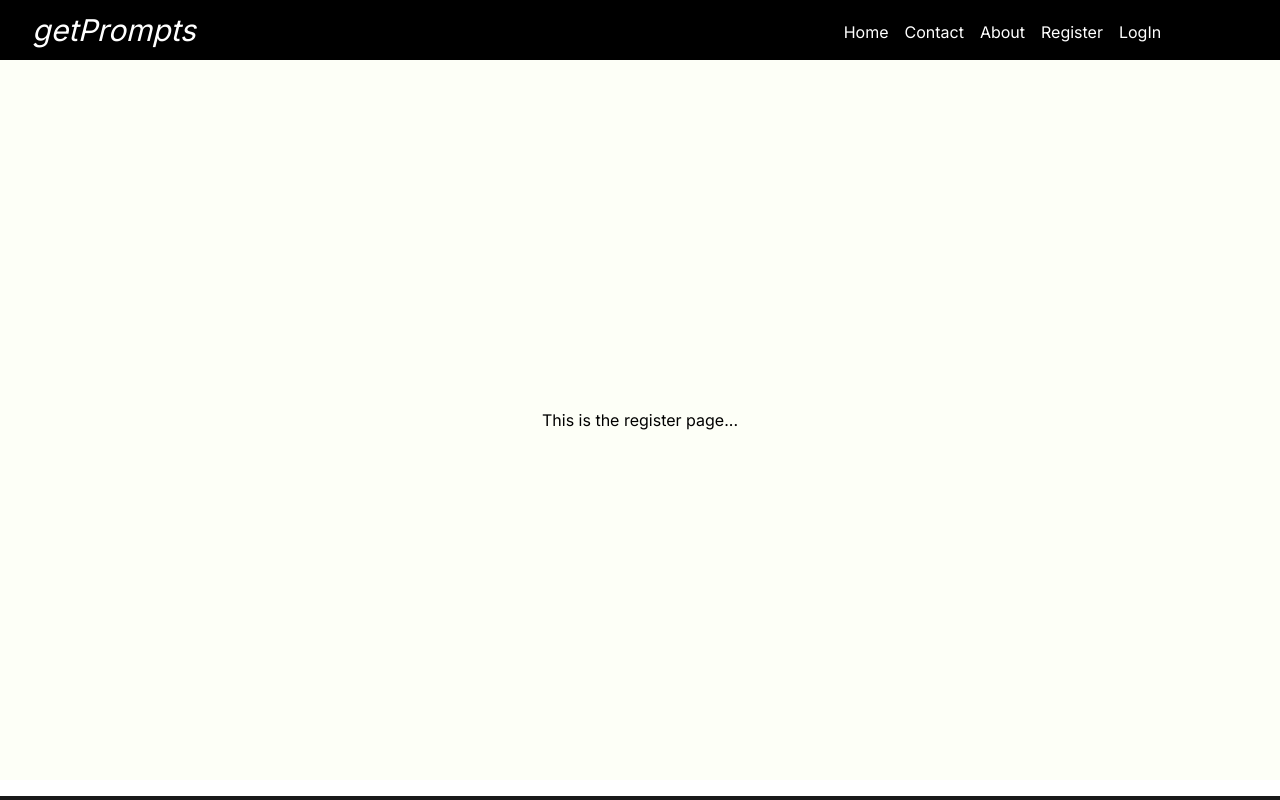
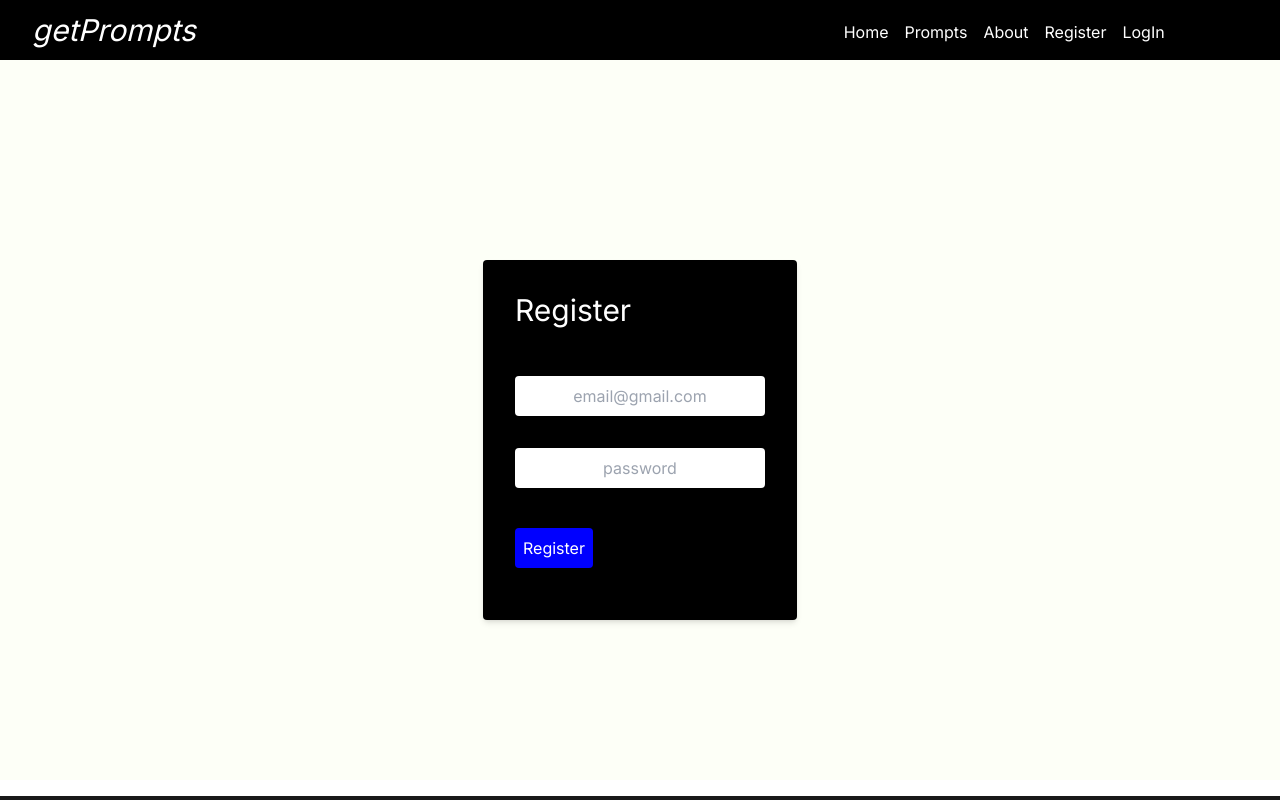
Before and after one commit to Nash0509/getPrompt, a Next.js app: page /register in a window 1280 px wide. Shown: the top 800 px of the page. Built offline with nearby package versions, Linux system fonts and the light colour scheme.

Commit message:
Whatever commit

```diff
--- a/app/login/page.jsx
+++ b/app/login/page.jsx
@@ -1,13 +1,68 @@
-import React from 'react'
+'use client'
+import React, {useEffect, useState} from 'react'
+
 
 const page = () => {
-  return (
-    <div className='h-[90vh]  flex justify-center' style={{alignItems:'center', backgroundColor:'rgb(253, 255, 247)'}}>
-      <div>
-        <p>This is the login page...</p>
-      </div>
-    </div>
-  )
+
+  const [email, setEmail] = useState('');
+  const [pass, setPass] = useState('');
+
+  async function handleLogin(e) {
+
+     e.preventDefault();
+
+     if(email === undefined || pass === undefined) {
+      alert("Please enter all the required fields");
+      return ;
+     }
+
+     if(localStorage.getItem('token')) {
+      alert("You have already logged in");
+      return ;
+     }
+
+     try {
+
+        await fetch(`https://getprompt.onrender.com/login/${email}/${pass}`, {
+          cache : 'no-store'
+        })
+        .then((res) => res.json())
+        .then((res) => {
+
+          if(res.statusCode === 404) {
+            alert("No account found with this email...");
+          }
+          if(res.statusCode === 200) {
+            alert("registered successfully..."+res.token);
+            console.log("Registered successfully : "+res.token);
+            localStorage.setItem("token", res.token);
+          }
+          else alert("Some error occured please try again");
+
+        })
+
+     }
+     catch (err) {
+      console.log("An error has occurred");
+      alert("An error cooured from the login from the frontend..." +err.message);
+     }
+
+  }
+
+ return (
+   <div className='h-[90vh]  flex justify-center pt-[25vh]' style={{backgroundColor:'rgb(253, 255, 247)'}}>
+     <div className='bg-black text-white h-[45vh] p-[2rem] rounded shadow-md'>
+
+       <form>
+         <h1 className='mb-[3rem] text-3xl'>LogIn</h1>
+         <input type="email" placeholder='email@gmail.com' onChange={(e) => setEmail(e.target.value)} className='mb-[1rem] p-[0.5rem] rounded text-center text-black'/><br />
+         <input type="password" placeholder='password' onChange={(e) => setPass(e.target.value)} className='my-[1rem] p-[0.5rem] rounded text-center text-black'/><br />
+         <button onClick={(e) => handleLogin(e)} className='my-[1.5rem] bg-[blue] p-[0.5rem] rounded'><input type="submit" style={{display:'none'}}/>Register</button>
+       </form>
+
+     </div>
+   </div>
+ )
 }
 
 export default page
--- a/app/page.js
+++ b/app/page.js
@@ -2,23 +2,28 @@
 import React from 'react';
 import { Typewriter } from 'react-simple-typewriter'
 import { FaArrowAltCircleRight } from 'react-icons/fa';
+import Image from 'next/image';
+import { useRouter } from 'next/navigation';
 
 const Page = () => {
+
+  const router = useRouter();
+
   return (
-    <div className='h-[90vh]'>
+    <div className='h-[65vh]'>
       <div className='flex justify-center mt-[25vh] flex-col' style={{alignItems:'center'}}>
         <p className='2xl:text-6xl xl:text-5xl lg:text-4xl md:text-3xl sm:text-[2rem] font-bold'>Discover and create AI &nbsp;<br />
         <Typewriter
             words={['prompts...']}
-            loop={20}
+            loop={50}
             cursor
             cursorStyle='|'
-            typeSpeed={70}
+            typeSpeed={30}
             deleteSpeed={50}
             delaySpeed={1000}
           />
         </p>
-        <div className='mt-[5rem] flex ' style={{alignItems:'center'}}>  <button className='bg-[#c4cece] shadow-xl flex justify-center p-[1rem] rounded hover:bg-[blue] hover:text-[white]'>Get started&nbsp;&nbsp; <FaArrowAltCircleRight size={30}/></button></div>
+        <div className='mt-[8rem] flex ' style={{alignItems:'center'}} onClick={() => router.push('/prompts')}>  <button className='bg-[#c4cece] shadow-xl flex justify-center p-[1rem] rounded hover:bg-[blue] hover:text-[white]' >Get started&nbsp;&nbsp; <FaArrowAltCircleRight size={30}/></button></div>
       </div>
     </div>
   );
--- a/app/contact/page.jsx
+++ b/app/prompts/page.jsx
@@ -4,7 +4,7 @@ const page = () => {
   return (
     <div className='h-[90vh]  flex justify-center' style={{alignItems:'center', backgroundColor:'rgb(253, 255, 247)'}}>
     <div>
-      <p>This is the contact page...</p>
+      <p>This is the prompts page...</p>
     </div>
   </div>
   )
--- a/app/register/page.jsx
+++ b/app/register/page.jsx
@@ -1,10 +1,66 @@
-import React from 'react'
+'use client'
+import React, {useEffect, useState} from 'react'
 
 const page = () => {
-  return (
-    <div className='h-[90vh]  flex justify-center' style={{alignItems:'center', backgroundColor:'rgb(253, 255, 247)'}}>
-      <div>
-        <p>This is the register page...</p>
+
+   const [email, setEmail] = useState('');
+   const [pass, setPass] = useState('');
+
+   async function handleRegister(e) {
+
+    e.preventDefault();
+
+    try {
+
+      if(email === '' || pass === '') {
+        alert("Please enter all the required information...");
+        return ;
+      }
+
+      if(localStorage.getItem('token')) {
+        alert("You have already registered...");
+        return ;
+      }
+
+       await fetch(`http://localhost:3001/register/${email}/${pass}`, {
+        method : 'POST',
+        headers : {
+          'Content-Type' : 'application/json'
+        }
+       },{
+         cache : 'no-store'
+       })
+       .then((res) => res.json())
+       .then((res) => {
+         if(res.token === undefined) {
+          alert("This email is already registered...");
+         }
+         else {
+          alert("registered successfully..."+res.token);
+          console.log("Registered successfully : "+res.token);
+          localStorage.setItem('token', res.token);
+         }
+       })
+
+    }
+    catch (err) {
+     console.log("An error has occurred");
+     alert("An error cooured from the login from the frontend..." +err.message);
+    }
+
+ }
+
+   return (
+    <div className='h-[90vh]  flex justify-center pt-[25vh]' style={{backgroundColor:'rgb(253, 255, 247)'}}>
+      <div className='bg-black text-white h-[45vh] p-[2rem] rounded shadow-md'>
+
+        <form>
+          <h1 className='mb-[3rem] text-3xl'>Register</h1>
+          <input type="email" placeholder='email@gmail.com' onChange={(e) => setEmail(e.target.value)} className='mb-[1rem] p-[0.5rem] rounded text-center text-black'/><br />
+          <input type="password" placeholder='password' onChange={(e) => setPass(e.target.value)} className='my-[1rem] p-[0.5rem] rounded text-center text-black'/><br />
+          <button onClick={(e) => handleRegister(e)} className='my-[1.5rem] bg-[blue] p-[0.5rem] rounded'><input type="submit" style={{display:'none'}}/>Register</button>
+        </form>
+
       </div>
     </div>
   )
--- a/components/Navbar.jsx
+++ b/components/Navbar.jsx
@@ -8,7 +8,7 @@ const Navbar = () => {
       <div className='sm:ml-[20vw] md:ml-[30vw] lg:ml-[40vw] xl:ml-[50vw] 2xl:ml-[60vw]'>
         <ul className='flex mt-2'>
          <Link href='/'> <li className='mx-2'>Home</li></Link>
-         <Link href='contact'><li className='mx-2'>Contact</li></Link>
+         <Link href='prompts'><li className='mx-2'>Prompts</li></Link>
          <Link href='about'><li className='mx-2'>About</li></Link>
          <Link href='register'><li className='mx-2'>Register</li></Link>
           <Link href='login'><li className='mx-2'>LogIn</li></Link>
--- a/next.config.js
+++ b/next.config.js
@@ -1,4 +1,18 @@
 /** @type {import('next').NextConfig} */
-const nextConfig = {}
+const nextConfig = {
+
+  images : {
+   formats : ['image/avif', 'image/webp'],
+   remotePatterns : [
+    {
+        protocol : 'https',
+        hostname : 'cdn.lifestyleasia.com',
+        port : '',
+        pathname : '/wp-content/uploads/**'
+    },
+   ],
+  },
+
+}
 
 module.exports = nextConfig
```
